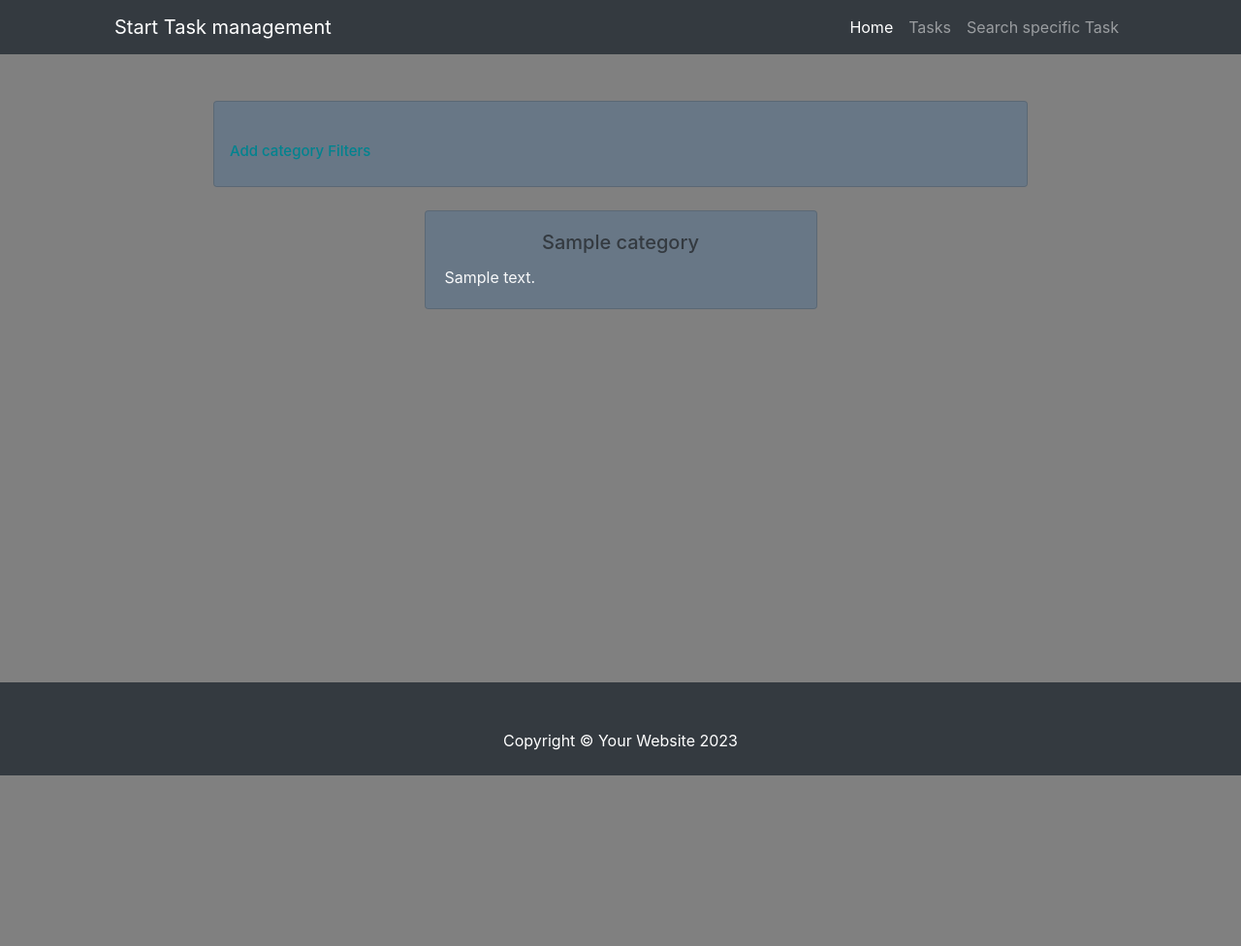
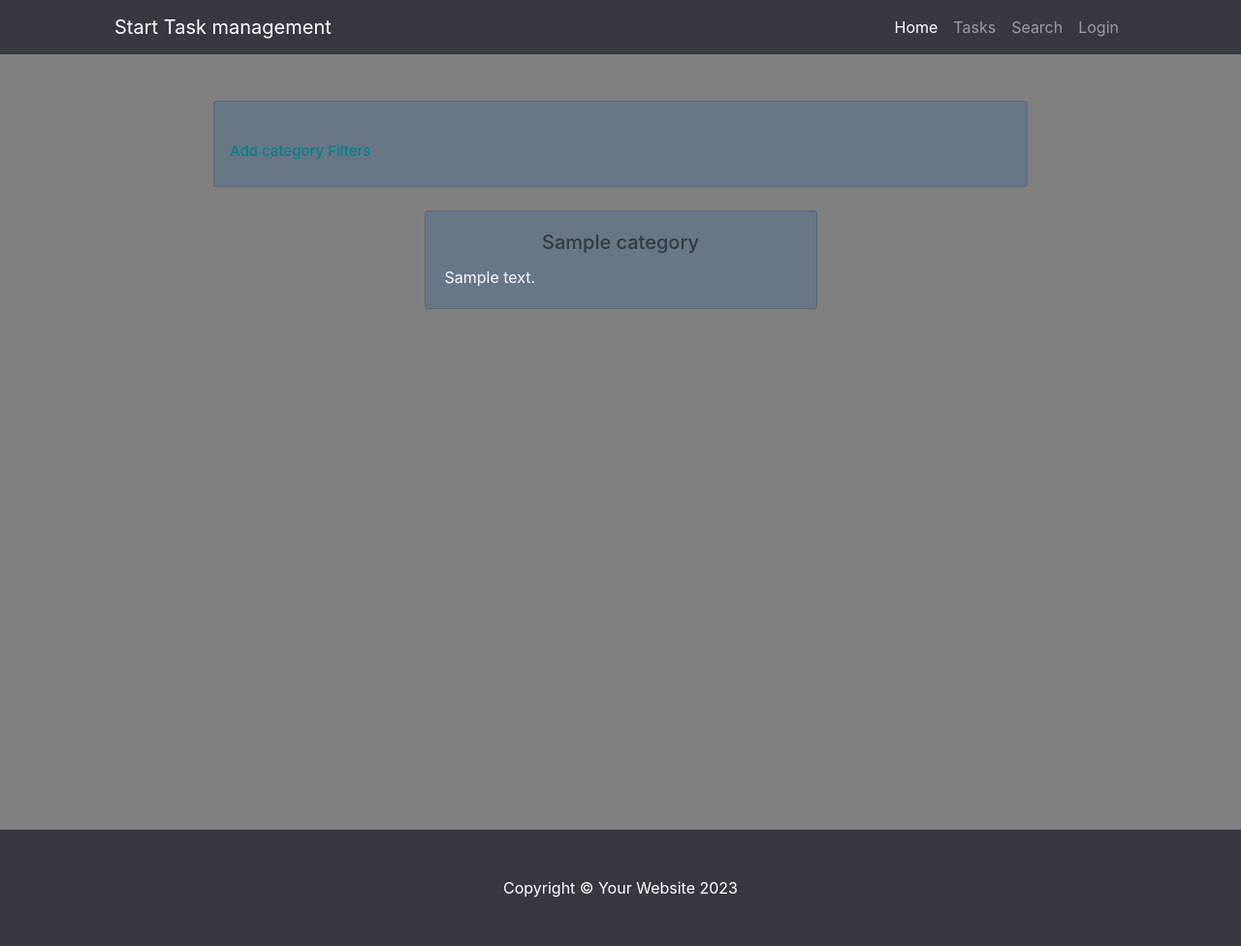
Before and after one commit to rezatn0934/CW-98, a Django app: page /categories/ in a window 1280 px wide. Shown: the whole page at 97% size. Before the commit the page ends 800 px from the top, so only its background shows below. Run offline with Django 4.2, Linux system fonts and the light colour scheme; tables that the repository leaves empty hold one stand-in row (values such as "Sample post"); parts of the project's set-up code (start-up, migrations or seed data) failed here and were passed over; some libraries are stand-ins or nearby versions.

Commit message:
chore: link login page to base

```diff
--- a/CW/week16/task_management/templates/base.html
+++ b/CW/week16/task_management/templates/base.html
@@ -15,28 +15,6 @@
         .clor {
             background: linear-gradient(to right top, black, darkslategray, bisque, gray, darkolivegreen);
         }
-
-        #flex-container {
-            display: flex;
-            flex-direction: column;
-
-            /* fallback height */
-            min-height: 100vh;
-
-            /* new small viewport height for modern browsers */
-            min-height: 100svh;
-        }
-
-        #flex-container > footer {
-            margin-top: auto;
-        }
-        #footer {
-   position:absolute;
-   bottom:0;
-   width:100%;
-   height:60px;   /* Height of the footer */
-   background:#6cf;
-}
     </style>
     {% block style %}
     {% endblock %}
@@ -54,7 +32,8 @@
                 <li class="nav-item"><a class="nav-link active" aria-current="page"
                                         href="{% url 'home_page' %}">Home</a></li>
                 <li class="nav-item"><a class="nav-link" href="{% url 'task_list' %}">Tasks</a></li>
-                <li class="nav-item"><a class="nav-link" href="{% url 'search' %}">Search specific Task</a></li>
+                <li class="nav-item"><a class="nav-link" href="{% url 'search' %}">Search</a></li>
+                <li class="nav-item"><a class="nav-link" href="{% url 'login' %}">Login</a></li>
                 {% block nav %}
                 {% endblock %}
             </ul>
```
